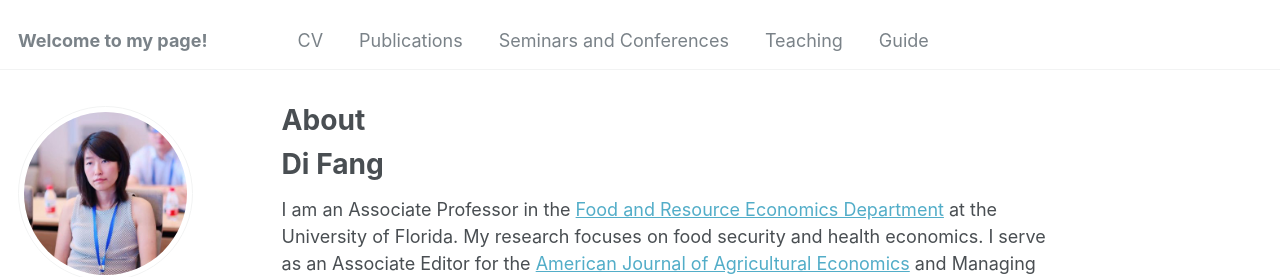
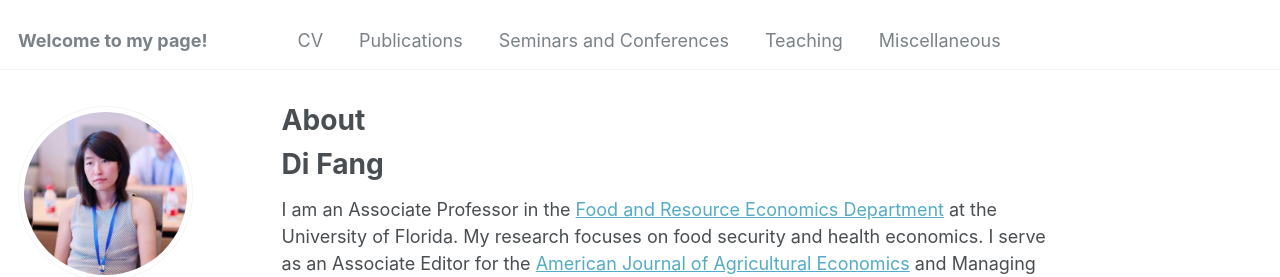
Before and after one commit to fangdi2009/mypage, a Jekyll site: the page built from _pages/about.md, in a window 1280 px wide. Shown: the top 277 px of the page. Built offline with Jekyll 4.4.1, drawn with Linux system fonts in a browser that asks for light colours; some web fonts are replaced.

Commit message:
Update navigation.yml

```diff
--- a/_data/navigation.yml
+++ b/_data/navigation.yml
@@ -23,5 +23,5 @@ main:
  #- title: "Blog Posts"
     #url: /year-archive/
 
-  - title: "Guide"
+  - title: "Miscellaneous"
     url: /markdown/
```
